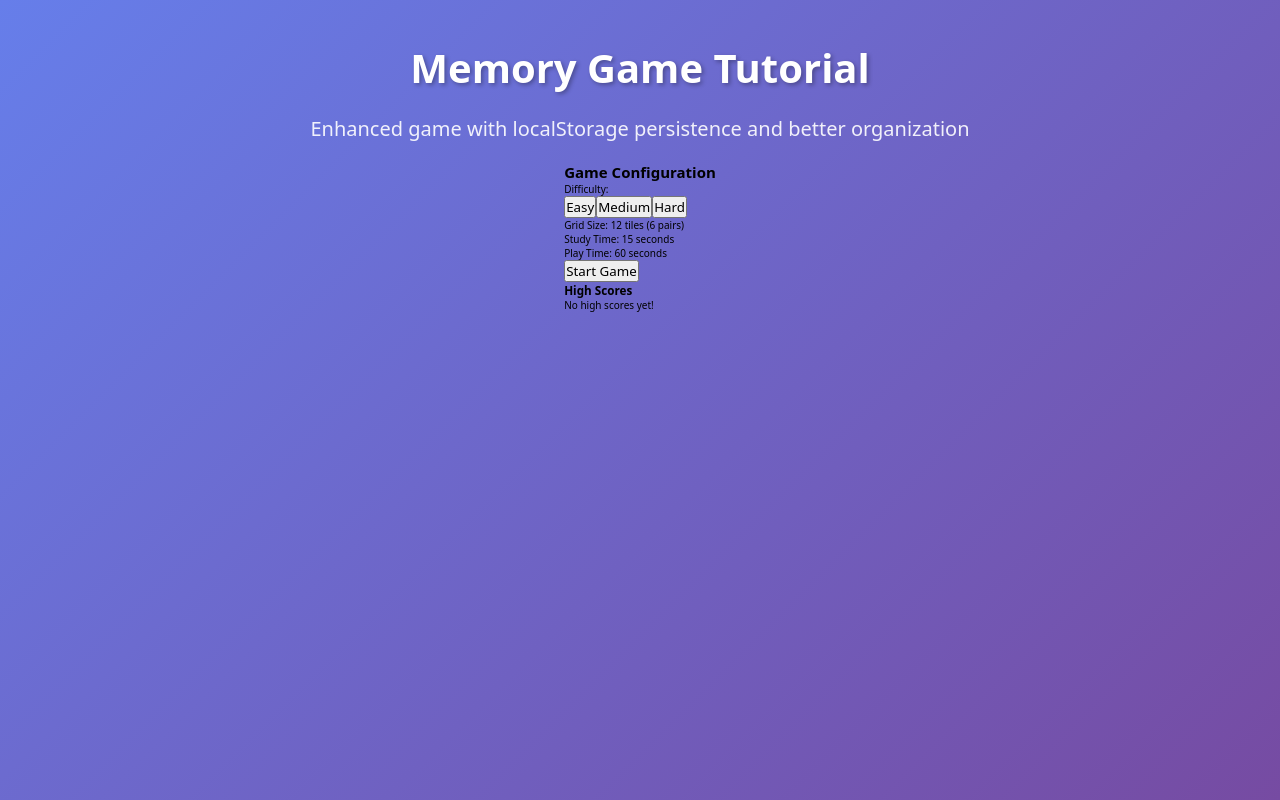
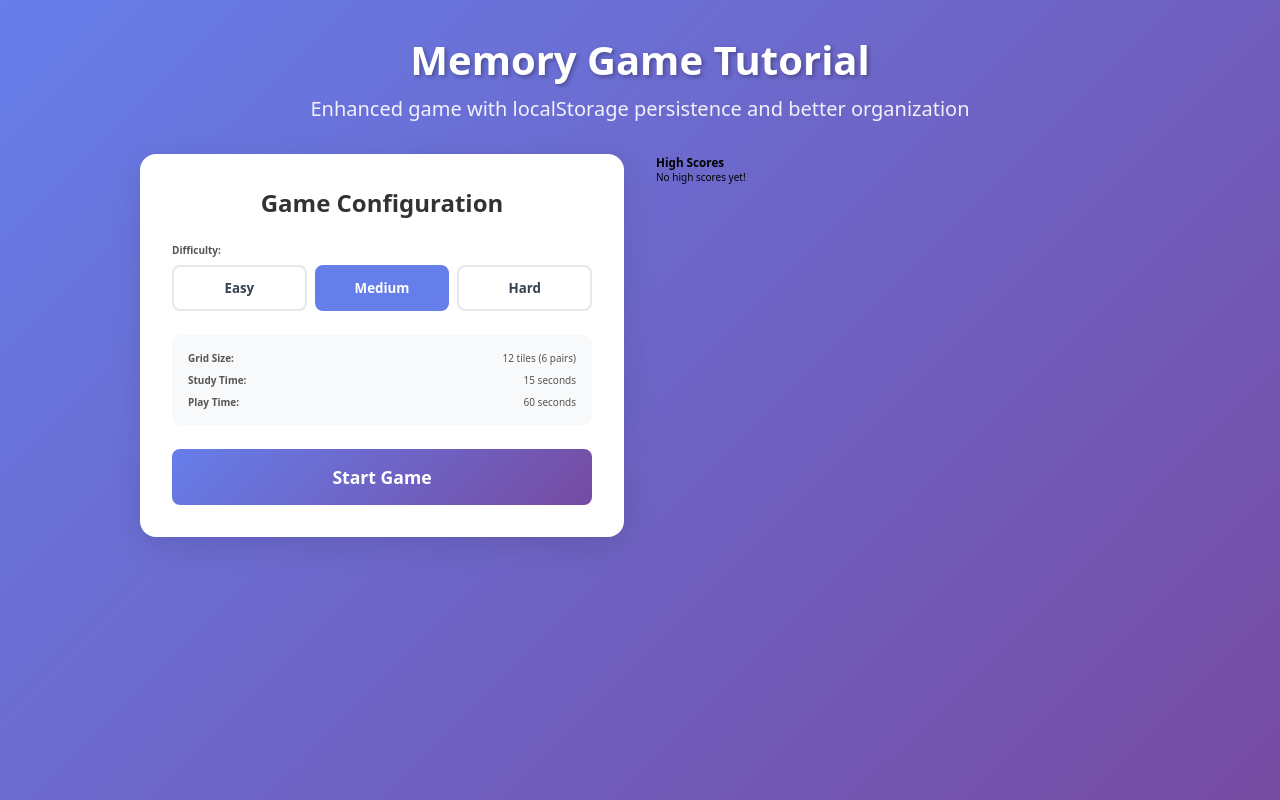
Before and after one commit to GhostDrew11/TilesGame, a React (Vite) app: page / in a window 1280 px wide. Built offline with nearby package versions, Linux system fonts and the light colour scheme.

Commit message:
Day 3 CSS

```diff
--- a/src/MemoryGame.css
+++ b/src/MemoryGame.css
@@ -15,27 +15,29 @@ html {
   display: flex;
   flex-direction: column;
   align-items: center;
-  padding: 2rem;
+  padding: 3.2rem;
   background: linear-gradient(135deg, #667eea 0%, #764ba2 100%);
   min-height: 100vh;
+  font-family: -apple-system, BlinkMacSystemFont, "Segoe UI", Roboto, sans-serif;
 }
 
 .game-header {
   text-align: center;
-  justify-content: space-between;
-  align-items: center;
-  width: 100%;
-  max-width: 80rem;
-  margin-top: 2rem;
-  margin-bottom: 2rem;
+  margin-bottom: 3.2rem;
 }
 
 .game-title {
   font-size: 4rem;
   font-weight: bold;
   color: white;
-  margin-bottom: 2rem;
-  text-shadow: 0.2rem 0.2rem 0.4rem rgba(0, 0, 0, 0.3);
+  margin-bottom: 0.8rem;
+  text-shadow: 2px 2px 4px rgba(0, 0, 0, 0.3);
+}
+
+.game-subtitle {
+  color: rgba(255, 255, 255, 0.9);
+  font-size: 1.76rem;
+  margin-bottom: 0;
 }
 
 .header-contols {
@@ -66,14 +68,117 @@ html {
   margin-bottom: 0;
 }
 
+.setup-layout {
+  display: grid;
+  grid-template-columns: 1fr 1fr;
+  gap: 3.2rem;
+  margin-bottom: 3.2rem;
+  width: 100%;
+  max-width: 1000px;
+}
+
+.config-container {
+  background: white;
+  border-radius: 16px;
+  box-shadow: 0 8px 32px rgba(0, 0, 0, 0.1);
+  padding: 3.2rem;
+  backdrop-filter: blur(10px);
+}
+
+.config-title {
+  font-size: 2.4rem;
+  font-weight: 600;
+  color: #333;
+  margin-bottom: 2.4rem;
+  text-align: center;
+}
+
+.config-section {
+  margin-bottom: 2.4rem;
+}
+
+.config-label {
+  display: block;
+  font-weight: 600;
+  color: #555;
+  margin-bottom: 0.8rem;
+}
+
+.difficulty-buttons {
+  display: flex;
+  gap: 0.8rem;
+}
+
+.difficulty-btn {
+  flex: 1;
+  padding: 1.2rem 1.6rem;
+  border: 2px solid #e5e7eb;
+  border-radius: 8px;
+  background: white;
+  color: #374151;
+  font-weight: 600;
+  cursor: pointer;
+  transition: all 0.2s ease;
+}
+
+.difficulty-btn:hover {
+  border-color: #667eea;
+  background: #f8f9ff;
+}
+
+.difficulty-btn--active {
+  border-color: #667eea;
+  background: #667eea;
+  color: white;
+}
+
+.config-info {
+  background: #f8f9fa;
+  border-radius: 8px;
+  padding: 1.6rem;
+  margin-bottom: 2.4rem;
+}
+
+.config-detail {
+  display: flex;
+  justify-content: space-between;
+  margin-bottom: 0.8rem;
+  color: #555;
+}
+
+.config-detail:last-child {
+  margin-bottom: 0;
+}
+
+.config-detail span {
+  font-weight: 600;
+}
+
+.start-game-btn {
+  width: 100%;
+  padding: 1.6rem;
+  border: none;
+  border-radius: 8px;
+  background: linear-gradient(135deg, #667eea, #764ba2);
+  color: white;
+  font-size: 1.76rem;
+  font-weight: 600;
+  cursor: pointer;
+  transition: transform 0.2s ease;
+}
+
+.start-game-btn:hover {
+  transform: translateY(-2px);
+}
+
 .stats-container {
   background: white;
   border-radius: 16px;
   box-shadow: 0 8px 32px rgba(0, 0, 0, 0.1);
   padding: 3.2rem;
   margin-bottom: 3.2rem;
-  min-width: 50rem;
-  backdrop-filter: blur(1rem);
+  min-width: 500px;
+  backdrop-filter: blur(10px);
 }
 
 .phase-indicator {
@@ -94,14 +199,15 @@ html {
   color: #667eea;
   background: #f8f9ff;
   padding: 0.8rem 1.6rem;
-  border-radius: 0.8rem;
+  border-radius: 8px;
   display: inline-block;
 }
 
 .stats-grid {
   display: grid;
-  grid-template-columns: repeat(3, 1fr);
+  grid-template-columns: repeat(4, 1fr);
   gap: 1.6rem;
+  margin-bottom: 1.6rem;
 }
 
 .stat-item {
@@ -114,118 +220,103 @@ html {
   margin-bottom: 0.4rem;
 }
 
-.stat-number--primary {
-  color: #667eea;
-}
-.stat-number--success {
-  color: #10b981;
-}
-.stat-number--info {
-  color: #6b7280;
+.stat-label {
+  font-size: 1.4rem;
+  color: #666;
+  font-weight: 500;
 }
 
-.stat-label {
+.progress-container {
+  margin-top: 1.6rem;
+}
+
+.progress-label {
+  font-size: 1.4rem;
   color: #666;
-  font-size: 1.4rem;
-  font-weight: 500;
+  margin-bottom: 0.8rem;
+  text-align: center;
 }
 
 .tile-grid {
   display: grid;
-  grid-template-columns: repeat(4, 1fr);
   gap: 1.2rem;
   margin-bottom: 3.2rem;
   padding: 2.4rem;
   background: rgba(255, 255, 255, 0.1);
-  border-radius: 1.6rem;
-  backdrop-filter: blur(1rem);
+  border-radius: 16px;
+  backdrop-filter: blur(10px);
 }
 
 .tile {
-  width: 8rem;
-  height: 8rem;
-  border: 0.3rem solid transparent;
-  border-radius: 1.2rem;
+  width: 12.8rem;
+  height: 12.8rem;
   font-size: 2.88rem;
-  font-weight: bold;
-  cursor: pointer;
-  transition: all 0.3s cubic-bezier(0.4, 0, 0.2, 1);
-  background: white;
-  display: flex;
-  align-items: center;
-  justify-content: center;
-  box-shadow: 0 4px 12px rgba(0, 0, 0, 0.15);
 }
 
-.tile:hover:not(:disabled) {
-  transform: scale(1.05) translateY(-2px);
-  box-shadow: 0 8px 24px rgba(0, 0, 0, 0.2);
+/* ...continue the rest in the same way... */
+
+@media (max-width: 768px) {
+  .game-container {
+    padding: 1.6rem;
   }
 
-.tile--hidden {
-  background: linear-gradient(135deg, #f8f9fa, #e9ecef);
-  color: #6c757d;
-  border-color: #dee2e6;
+  .game-title {
+    font-size: 3.2rem;
   }
 
-.tile--revealed {
-  background: linear-gradient(135deg, #667eea, #764ba2);
-  color: white;
-  border-color: #667eea;
-  transform: rotateY(180deg);
+  .setup-layout {
+    grid-template-columns: 1fr;
+    gap: 1.6rem;
   }
 
-.tile--matched {
-  background: linear-gradient(135deg, #10b981, #059669);
-  color: white;
-  border-color: #10b981;
-  cursor: default;
-  animation: matchPulse 0.6s ease-in-out;
+  .stats-container,
+  .config-container,
+  .highscores-container {
+    min-width: auto;
+    width: 100%;
+    max-width: 80rem;
   }
 
-@keyframes matchPulse {
-  0%,
-  100% {
-    transform: scale(1);
+  .tile {
+    width: 9.6rem;
+    height: 9.6rem;
+    font-size: 2.24rem;
   }
-  50% {
-    transform: scale(1.1);
+
+  .tile-grid {
+    gap: 0.8rem;
+    padding: 1.6rem;
+  }
+
+  .stats-grid {
+    grid-template-columns: repeat(2, 1fr);
+  }
+
+  .controls {
+    flex-direction: column;
+    width: 100%;
+    max-width: 48rem;
+  }
+
+  .tutorial-notes {
+    max-width: none;
+    width: 100%;
   }
 }
 
-.controls {
-  display: flex;
-  gap: 1.6rem;
-  margin-bottom: 3.2rem;
+@media (max-width: 480px) {
+  .tile {
+    width: 8rem;
+    height: 8rem;
+    font-size: 1.92rem;
   }
 
-.tile:disabled {
-  cursor: default;
+  .score-item {
+    grid-template-columns: auto 1fr auto;
+    gap: 0.8rem;
   }
 
-.reset-button,
-.skip-button {
-  padding: 1.2rem 2.4rem;
-  border: none;
-  border-radius: 0.8rem;
-  font-size: 1.6rem;
-  font-weight: 600;
-  cursor: pointer;
-  transition: all 0.2s ease;
+  .score-date {
+    display: none;
   }
-
-.reset-button {
-  background: linear-gradient(135deg, #667eea, #764ba2);
-  color: white;
 }
-
-.skip-button {
-  background: linear-gradient(135deg, #fbbf24, #f59e0b);
-  color: white;
-}
-
-.reset-button:hover,
-.skip-button:hover {
-  transform: translateY(-2px);
-  box-shadow: 0 4px 12px rgba(0, 0, 0, 0.2);
-}
```
Lines whose indentation alone changed are shown as unchanged.
